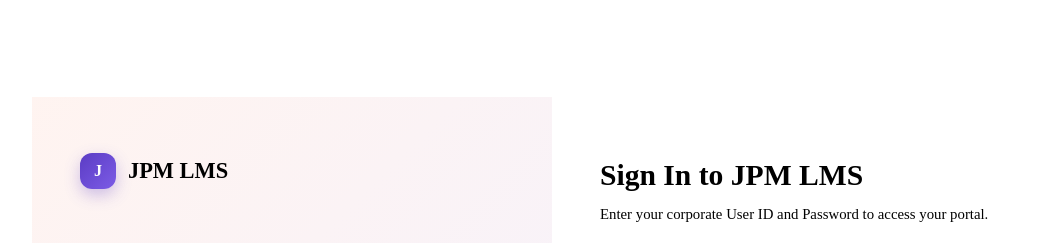
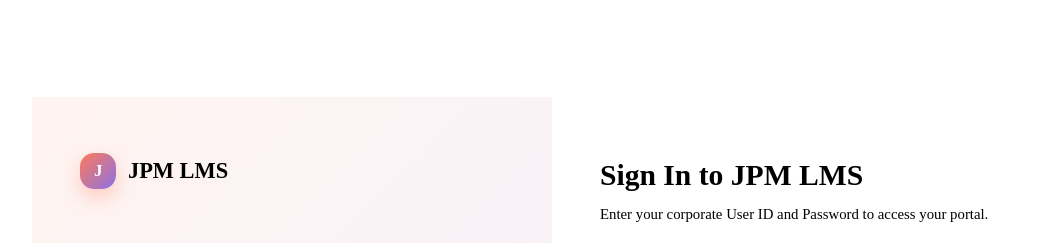
Before and after one commit to PRADEEP0502/LMS-JPM, a React (Vite) app: page / in a window 1280 px wide. Shown: the top 243 px of the page, without its empty margins (88-1149 px from the left). Built offline with nearby package versions, Linux system fonts and the light colour scheme.

Commit message:
Fix logo visibility & brand text flex alignment across topbars and sidebar

```diff
--- a/src/components/common/JpmLogo.jsx
+++ b/src/components/common/JpmLogo.jsx
@@ -1,27 +1,34 @@
 import React from 'react';
 
-export const JpmLogo = ({ size = 32, variant = 'default' }) => {
+export const JpmLogo = ({ size = 36, showText = false }) => {
   return (
-    <div style={{ display: 'inline-flex', alignItems: 'center', gap: '10px' }}>
+    <div style={{ display: 'inline-flex', alignItems: 'center', gap: '10px', verticalAlign: 'middle' }}>
       <div
         style={{
           width: size,
           height: size,
-          borderRadius: '12px',
-          background: 'linear-gradient(135deg, #5B3CC4 0%, #7C5CE6 100%)',
-          boxShadow: '0 6px 16px rgba(91, 60, 196, 0.3)',
+          borderRadius: size > 32 ? '14px' : '10px',
+          background: 'linear-gradient(135deg, #FF7A59 0%, #8B72E6 100%)',
+          boxShadow: '0 8px 20px rgba(255, 122, 89, 0.35)',
           display: 'flex',
           alignItems: 'center',
           justifyContent: 'center',
           color: '#FFFFFF',
           fontWeight: 800,
-          fontSize: size * 0.45,
+          fontSize: Math.round(size * 0.48),
           fontFamily: 'var(--font-family-heading)',
-          flexShrink: 0
+          flexShrink: 0,
+          letterSpacing: '-0.02em',
+          userSelect: 'none'
         }}
       >
         J
       </div>
+      {showText && (
+        <span style={{ fontSize: '1.25rem', fontWeight: 800, color: 'var(--jpm-text)', fontFamily: 'var(--font-family-heading)', letterSpacing: '-0.02em' }}>
+          JPM <span style={{ color: 'var(--jpm-primary)' }}>LMS</span>
+        </span>
+      )}
     </div>
   );
 };
--- a/src/components/common/Sidebar.jsx
+++ b/src/components/common/Sidebar.jsx
@@ -34,10 +34,7 @@
   return (
     <aside className="jpm-sidebar">
       <div className="sidebar-brand">
-        <JpmLogo size={36} />
-        <div className="sidebar-brand-text">
-          JPM <span>LMS</span>
-        </div>
+        <JpmLogo size={38} showText={true} />
       </div>
 
       <div className="sidebar-section-label">GENERAL</div>
--- a/src/pages/EmployeeHome.jsx
+++ b/src/pages/EmployeeHome.jsx
@@ -177,7 +177,9 @@
       <main className="app-main-content">
         {/* Minimal Floating Top Bar */}
         <header className="jpm-topbar">
-          <div className="topbar-left">JPM LMS</div>
+          <div className="topbar-left" style={{ display: 'flex', alignItems: 'center', gap: '10px' }}>
+            <JpmLogo size={32} showText={true} />
+          </div>
           <div className="topbar-right">
             <button className="topbar-icon-btn" title="Re-test Onboarding" onClick={handleResetOnboarding}>
               <RotateCcw size={16} />
--- a/src/pages/HRHome.jsx
+++ b/src/pages/HRHome.jsx
@@ -2,6 +2,7 @@
 import { useAuth } from '../context/AuthContext';
 import { Sidebar } from '../components/common/Sidebar';
 import { LogOut, BookOpen, ShieldCheck, Users, Bell } from 'lucide-react';
+import { JpmLogo } from '../components/common/JpmLogo';
 import { WorkMasterList } from '../components/work-master/WorkMasterList';
 import { HRAbcdVerification } from '../components/abcd/HRAbcdVerification';
 import { HRReviewModal } from '../components/abcd/HRReviewModal';
@@ -78,7 +79,10 @@
       <main className="app-main-content">
         {/* Minimal Floating Top Bar */}
         <header className="jpm-topbar">
-          <div className="topbar-left">JPM LMS HR Administration</div>
+          <div className="topbar-left" style={{ display: 'flex', alignItems: 'center', gap: '10px' }}>
+            <JpmLogo size={32} />
+            <span>Junior Processing Mill &bull; HR Admin</span>
+          </div>
           <div className="topbar-right">
             <button className="topbar-icon-btn" title="Notifications" onClick={() => alert('HR Notifications up to date.')}>
               <Bell size={16} />
--- a/src/pages/MDHome.jsx
+++ b/src/pages/MDHome.jsx
@@ -1,6 +1,7 @@
 import React, { useState } from 'react';
 import { useAuth } from '../context/AuthContext';
 import { Sidebar } from '../components/common/Sidebar';
+import { JpmLogo } from '../components/common/JpmLogo';
 import { Crown, CheckCircle2, Bell, Users, BookOpen, Layers, ShieldCheck, Clock, Award, Activity, Building } from 'lucide-react';
 import { workMasterService } from '../modules/work-master/workMasterService';
 import { abcdService } from '../modules/abcd/abcdService';
@@ -39,7 +40,10 @@
       <main className="app-main-content">
         {/* Topbar */}
         <header className="jpm-topbar">
-          <div className="topbar-left">Junior Processing Mill &bull; Executive Portal</div>
+          <div className="topbar-left" style={{ display: 'flex', alignItems: 'center', gap: '10px' }}>
+            <JpmLogo size={32} />
+            <span>Junior Processing Mill &bull; Executive Portal</span>
+          </div>
           <div className="topbar-right">
             <button className="topbar-icon-btn" title="Notifications" onClick={() => alert('Executive alert: System status optimal.')}>
               <Bell size={16} />
```
